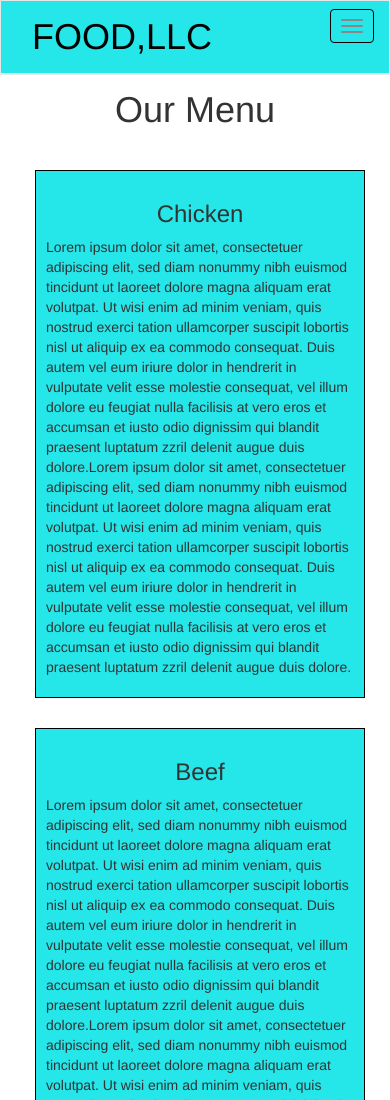
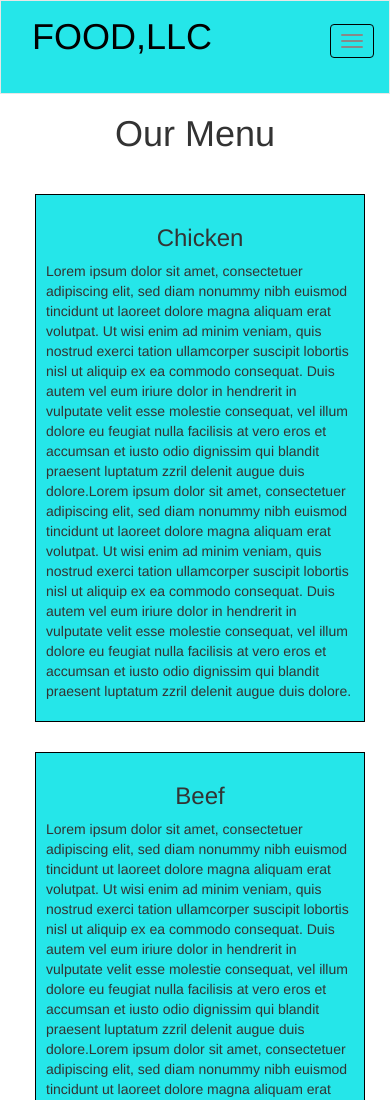
Before and after one commit to sugandha01/assignment_3, a plain HTML site: page index.html in a window 390 px wide. Shown: the top 1100 px of the page. Drawn offline with nearby package versions, Linux system fonts and the light colour scheme.

Commit message:
Add files via upload

```diff
--- a/assign3.css
+++ b/assign3.css
@@ -1,6 +1,4 @@
-body {
-	padding-top: 70px;
-}
+
 .heading
 {
 	margin-top: 0px;
@@ -37,23 +35,11 @@ hr
 {
 	color: #000000;
 }
-#fixed
-{
-	padding: 0;
-	margin: 0;
 
-}
-.navbar
-{
-	margin-bottom: 0;
-}
-#collapsable-nav
-{
-padding-bottom: 0px;
-}
+
 .navbar-toggle
 {
 	position: absolute;
-	top: 0;
+	top: 15px;
 	right: 0;
 }
--- a/index.html
+++ b/index.html
@@ -12,7 +12,6 @@
 </head>
 <body>
 <header>
-  <nav  id="fixed" class="navbar navbar-default navbar-fixed-top">
 
     <nav id="header-nav" class="navbar navbar-default">
       <div class="container">
@@ -54,7 +53,7 @@
       </div>
     </nav>
 
-</nav>
+
 
 </header>
 <h1 class="text-center">Our Menu</h1>
```
